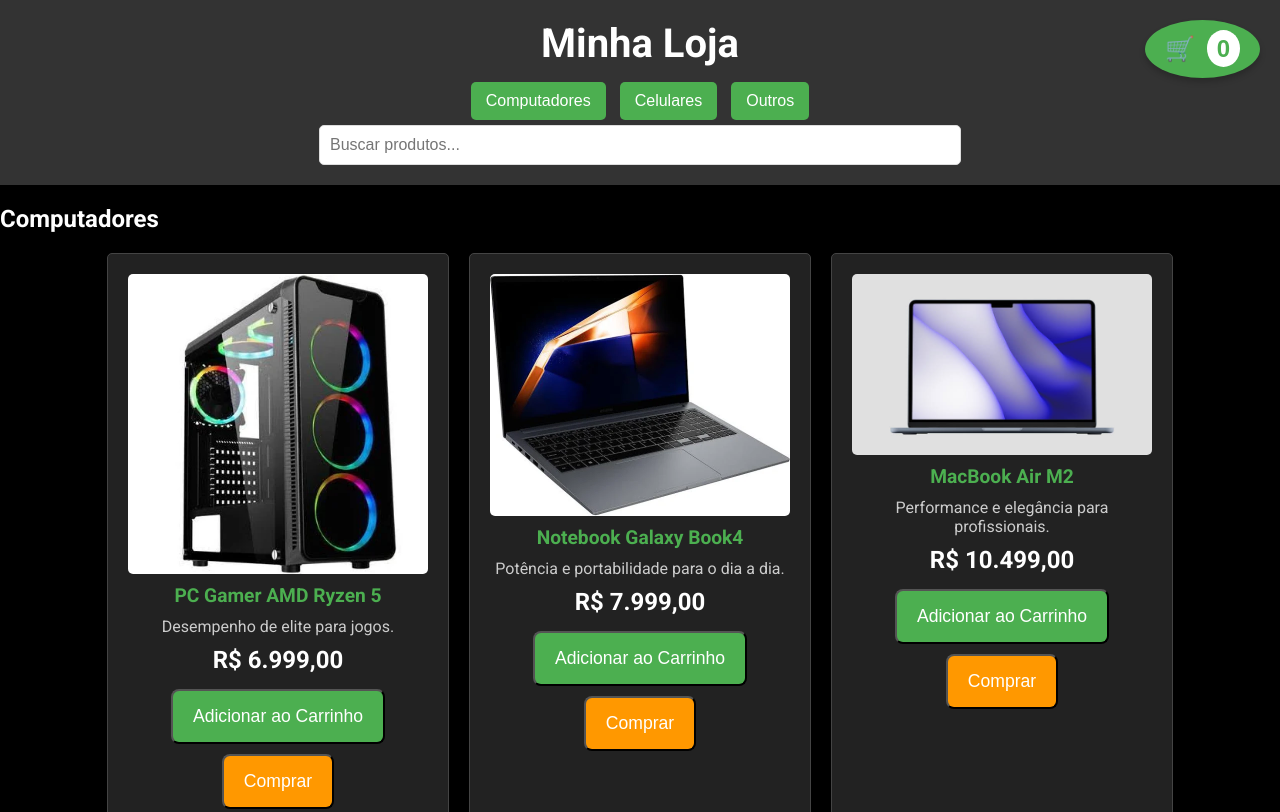
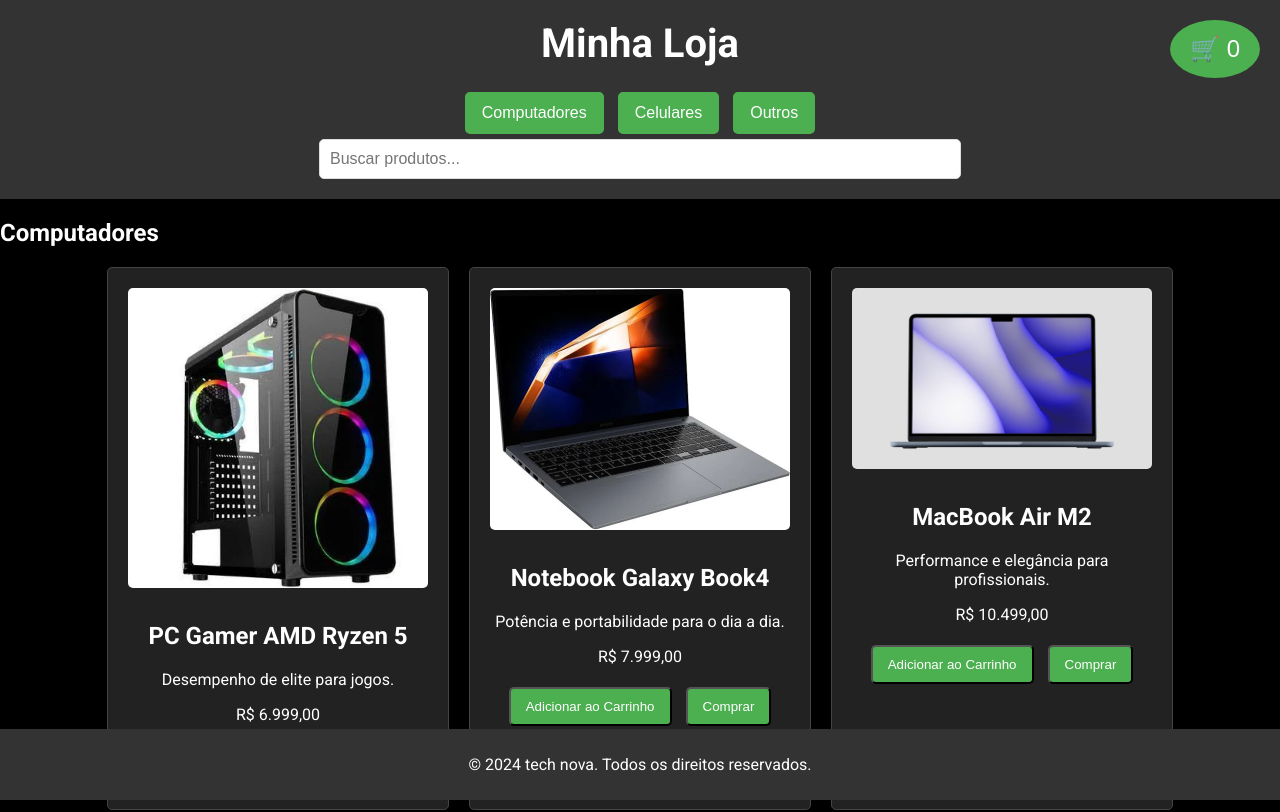
Before and after one commit to pablofelipe2A/paginas-de-vendas, a plain HTML site: page index.html in a window 1280 px wide. Shown: the top 812 px of the page. Drawn offline with Linux system fonts and the light colour scheme.

Commit message:
Atualizar o style.css

```diff
--- a/style.css
+++ b/style.css
@@ -1,17 +1,16 @@
-/* Estilo geral */
 body {
     font-family: 'Roboto', sans-serif;
     margin: 0;
     padding: 0;
-    background-color: #000; /* Fundo preto */
-    color: white; /* Cor do texto em branco */
+    background-color: #000;
+    color: white;
 }
 
 header {
-    background-color: #333; /* Cor escura, mas mais suave que o fundo preto */
+    background-color: #333;
     padding: 20px;
     text-align: center;
-    color: #fff; /* Cor do texto no cabeçalho */
+    color: white;
 }
 
 h1 {
@@ -19,26 +18,6 @@ h1 {
     margin: 0;
 }
 
-nav {
-    margin-top: 10px;
-}
-
-nav .botao {
-    background-color: #4CAF50; /* Cor de botão verde para contraste */
-    color: white;
-    padding: 10px 15px;
-    border-radius: 5px;
-    margin: 5px;
-    cursor: pointer;
-    font-size: 1em;
-    border: none;
-}
-
-nav .botao:hover {
-    background-color: #45a049;
-}
-
-/* Estilo dos produtos */
 .produtos {
     display: flex;
     flex-wrap: wrap;
@@ -48,7 +27,7 @@ nav .botao:hover {
 }
 
 .produto {
-    background-color: #222; /* Fundo mais escuro para os produtos */
+    background-color: #222;
     border: 1px solid #444;
     border-radius: 5px;
     width: 300px;
@@ -61,80 +40,24 @@ nav .botao:hover {
     width: 100%;
     height: auto;
     border-radius: 5px;
-    display: block; /* Para alinhar ao centro */
-    margin-left: auto; /* Centraliza horizontalmente */
-    margin-right: auto;
-    margin-bottom: 10px; /* Espaçamento entre a imagem e o texto */
+    margin-bottom: 10px;
 }
 
-.produto h2 {
-    font-size: 1.2em;
-    margin: 10px 0;
-    color: #4CAF50;
+.produto h2, .produto p {
+    color: #fff;
 }
 
-.produto p {
-    color: #ccc;
-    margin: 10px 0;
+button.botao {
+    background-color: #4CAF50;
+    color: white;
+    padding: 10px 15px;
+    border-radius: 5px;
+    margin: 5px;
+    cursor: pointer;
 }
 
-.produto .preco {
-    font-size: 1.5em;
-    color: #fff; /* Preço em branco */
-    margin: 10px 0;
-    font-weight: bold;
-}
-
-/* Botões nos produtos */
-.produto .botao {
-    background-color: #4CAF50;
-    color: white;
-    font-size: 1.1em; /* Aumentar tamanho da fonte */
-    padding: 15px 20px; /* Aumentar tamanho dos botões */
-    border-radius: 8px;
-    margin: 5px 0; /* Espaçamento entre os botões */
-}
-
-.produto .botao:hover {
+button.botao:hover {
     background-color: #45a049;
-}
-
-.produto .botao.comprar {
-    background-color: #ff9800;
-    color: white;
-}
-
-.produto .botao.comprar:hover {
-    background-color: #e68900;
-}
-
-/* Responsividade */
-@media (max-width: 768px) {
-    #search-bar {
-        width: 80%;
-    }
-
-    .produto {
-        width: 100%;
-        margin: 10px 0;
-    }
-}
-
-/* Estilo do footer */
-footer {
-    position: absolute;
-    bottom: 0;
-    width: 100%;
-    background-color: #333; /* Fundo do footer em cinza escuro */
-    color: white;
-    text-align: center;
-    padding: 10px 0;
-    display: none; /* Inicialmente o footer estará escondido */
-    transition: transform 0.3s;
-}
-
-footer.visible {
-    display: block; /* Torna o footer visível quando a classe "visible" for adicionada */
 }
 
 #carrinho-container {
@@ -152,21 +75,17 @@ footer.visible {
     border-radius: 50%;
     font-size: 1.5em;
     cursor: pointer;
-    box-shadow: 0 4px 6px rgba(0, 0, 0, 0.2);
-    transition: transform 0.2s, background-color 0.3s;
 }
 
 #carrinho:hover {
     background-color: #45a049;
-    transform: scale(1.1);
 }
 
-#contador-carrinho {
-    background-color: white;
-    color: #4CAF50;
-    border-radius: 50%;
-    padding: 5px 10px;
-    font-size: 1em;
-    font-weight: bold;
-    margin-left: 5px;
-}
+footer {
+    position: absolute;
+    bottom: 0;
+    width: 100%;
+    background-color: #333;
+    color: white;
+    text-align: center;
+    padding: 10px 0
```
